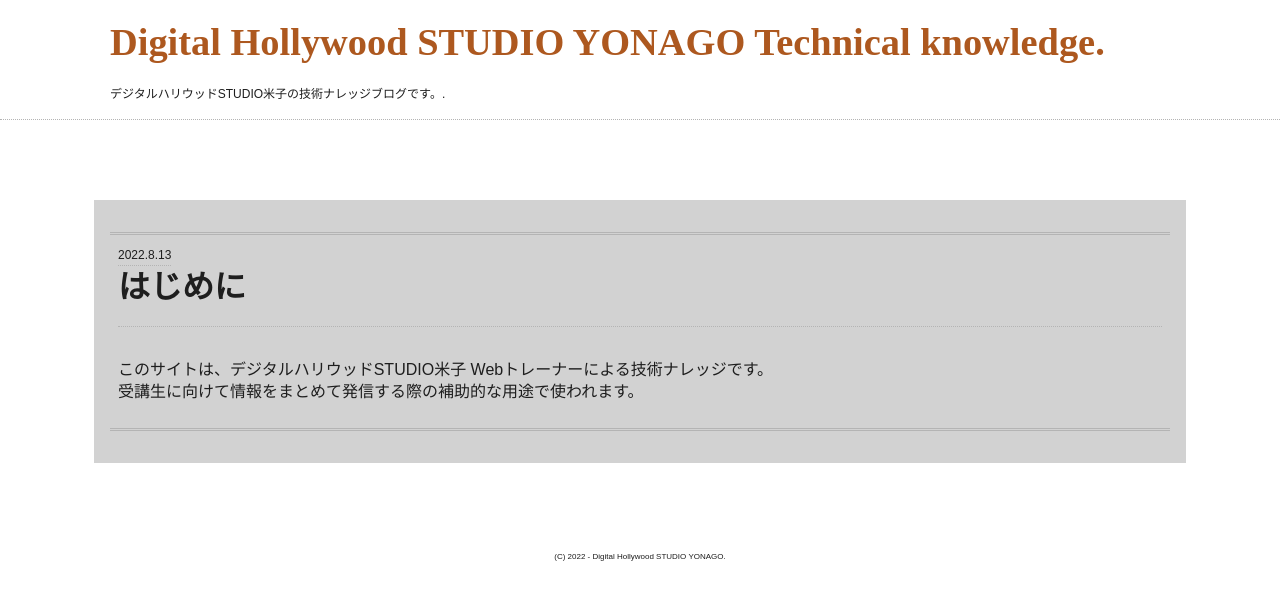
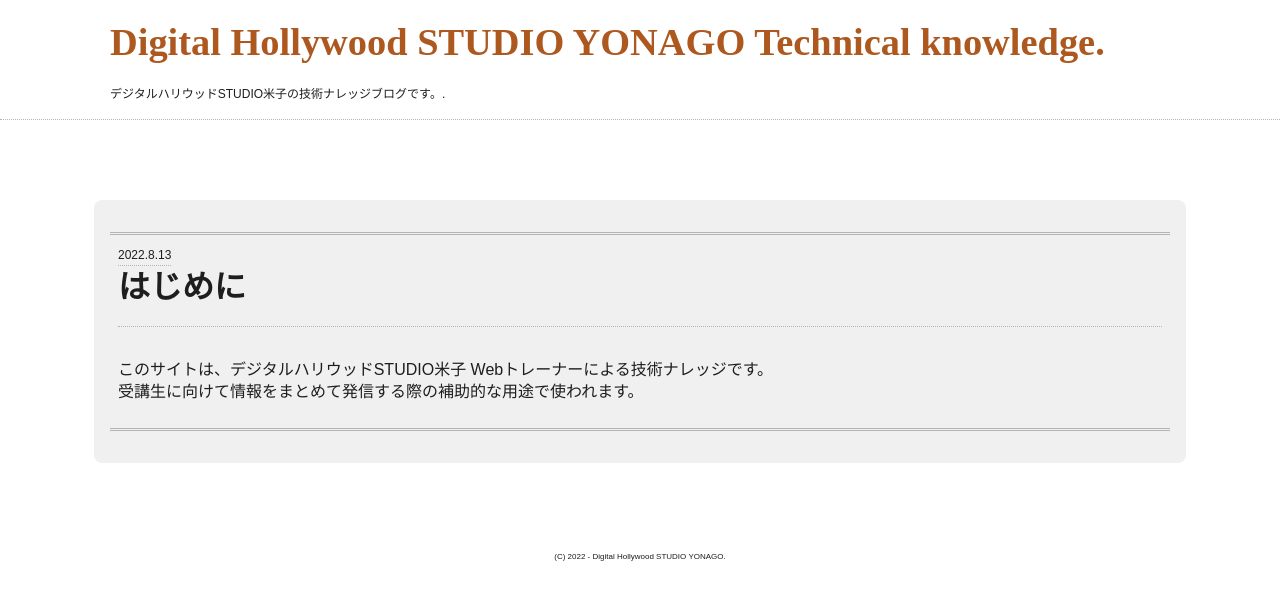
Before and after one commit to dhws-yonago/dhws-yonago.github.io, a Jekyll site: the page built from index.md, in a window 1280 px wide. Shown: the top 600 px of the page. Built offline with Jekyll 4.4.1, drawn with Linux system fonts in a browser that asks for light colours; some web fonts are replaced.

Commit message:
Adjust your style.

```diff
--- a/_sass/jekyll-theme-hacker.scss
+++ b/_sass/jekyll-theme-hacker.scss
@@ -16,8 +16,7 @@ $pc-width: 768px;
   --color-white-a: rgb( 255, 255, 255, .8);
   --color-gray: rgb( 180, 180, 180);
   --color-gray-a: rgba( 180, 180, 180, .8);
-  --color-gray-210: rgb( 210, 210, 210);
-  --color-orange-10: hsl(24, 70%, 10%);
+  --color-gray-240: rgb( 240, 240, 240);
   --color-orange-20: hsl(24, 70%, 20%);
   --color-orange-40: hsl(24, 70%, 40%);
   --color-orange-60: hsl(24, 70%, 60%);
@@ -25,7 +24,7 @@ $pc-width: 768px;
   --color-main: var(--color-black);
   --color-bg: var(--color-white);
   --color-bg-a: var(--color-white-a);
-  --color-bg-content: var(--color-gray-210);
+  --color-bg-content: var(--color-gray-240);
   --color-border: var(--color-gray);
   --color-border-a: var(--color-gray-a);
   --color-brand: var(--color-orange-40);
@@ -96,6 +95,7 @@ img {
   margin: 0 0 calc(8px * 10);
   .wrap {
     background: var(--color-bg-content);
+    border-radius: 8px;
     padding: calc(8px * 2);
   }
 }
@@ -126,7 +126,7 @@ img {
           border-radius: 4px;
         }
         &:hover {
-          background: var(--color-brand);
+          background: var(--color-brand-light);
           opacity: .8;
         }
         &__date {
```
